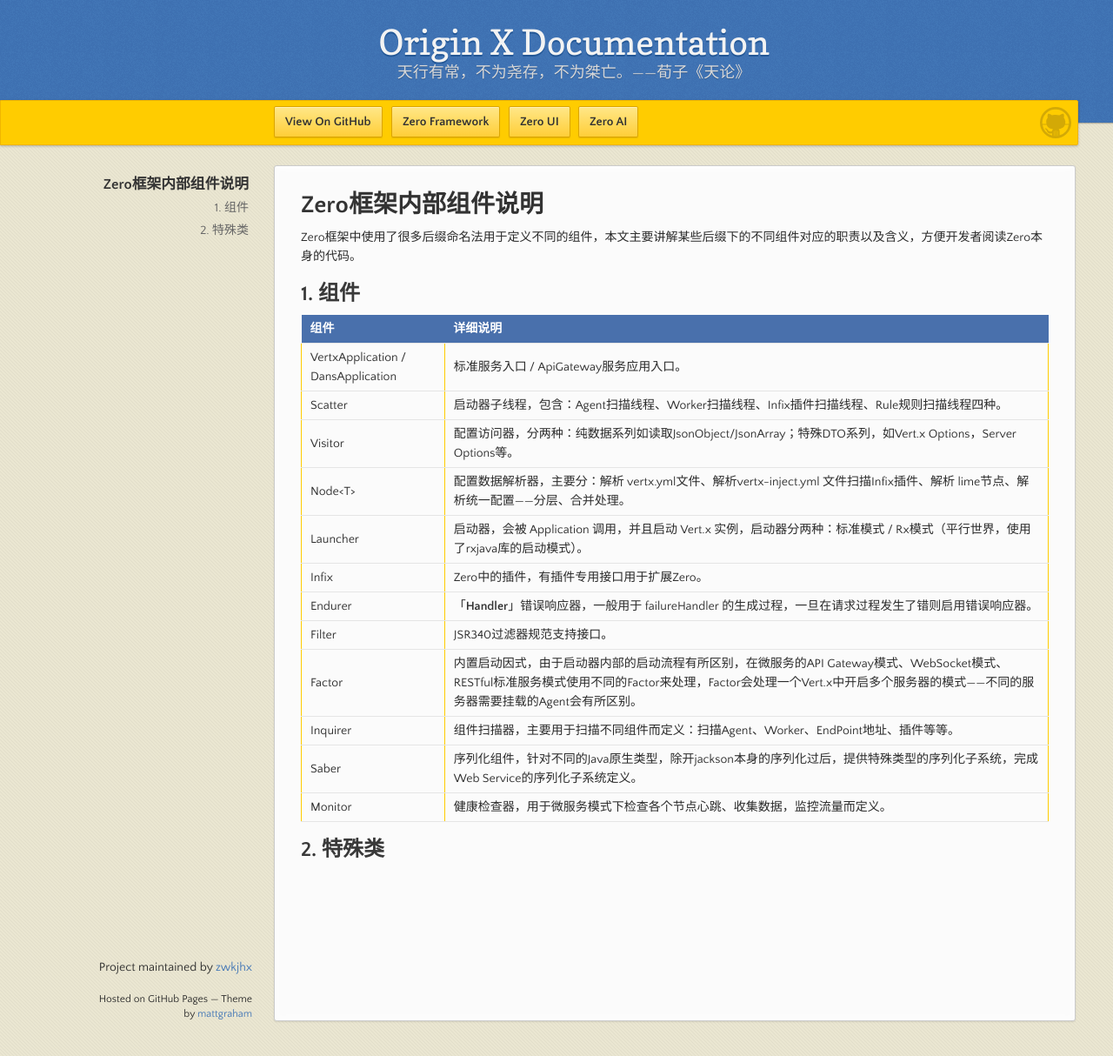
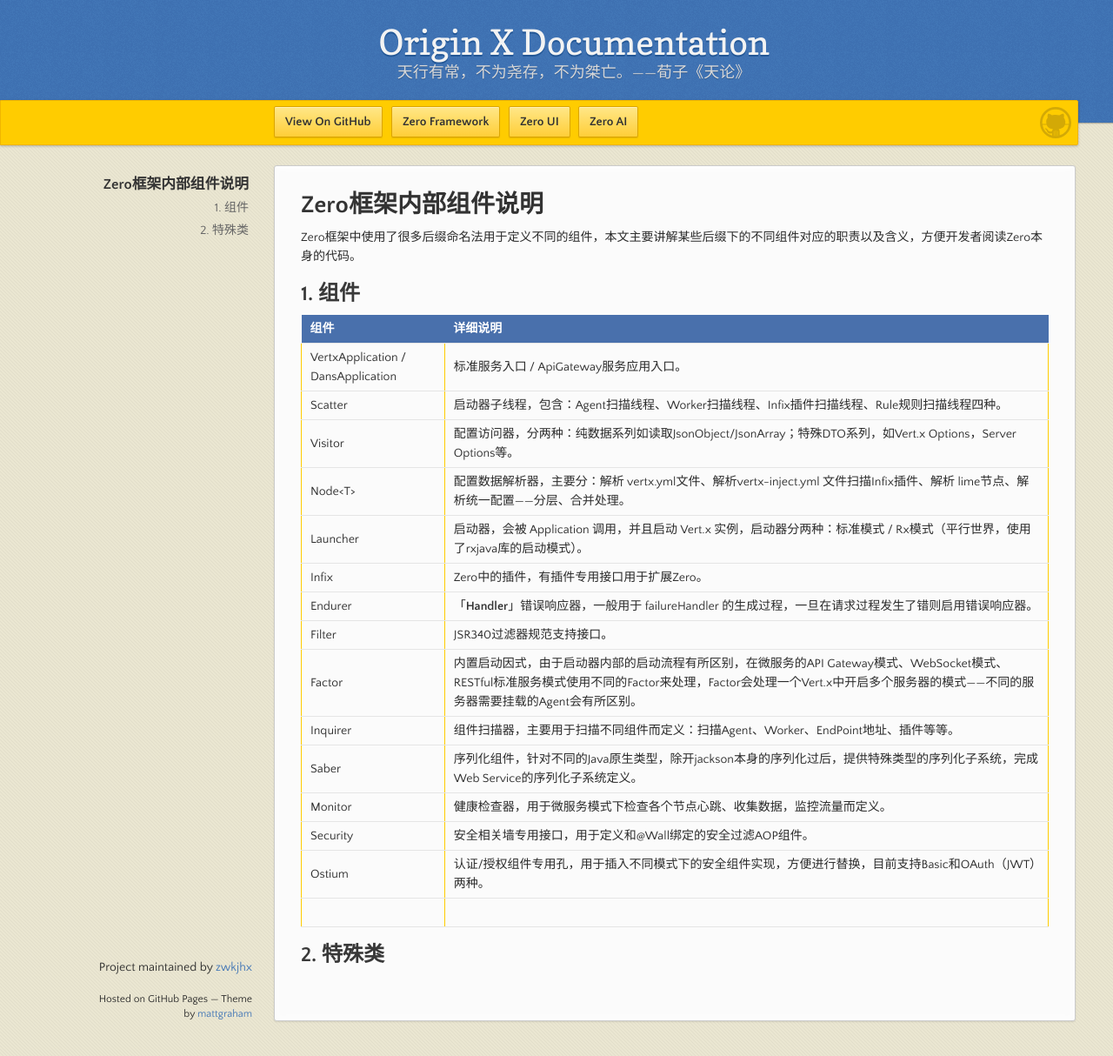
Before and after one commit to zwkjhx/ox-doc, a Jekyll site: the page built from specification/1-zerogui-fan/spc-004-zeronei-bu-zu-jian-shuo-ming.md, in a window 1280 px wide and 1214 px high. Shown: the whole window at 87% size. Built offline with Jekyll 4.4.1, drawn with Linux system fonts in a browser that asks for light colours; our own code applies the rules of GitHub Pages for plain Markdown files.

Commit message:
Updates specification/1-zerogui-fan/spc-004-zeronei-bu-zu-jian-shuo-ming.md
Auto commit by GitBook Editor

```diff
--- a/specification/1-zerogui-fan/spc-004-zeronei-bu-zu-jian-shuo-ming.md
+++ b/specification/1-zerogui-fan/spc-004-zeronei-bu-zu-jian-shuo-ming.md
@@ -18,5 +18,8 @@
 | Inquirer | 组件扫描器，主要用于扫描不同组件而定义：扫描Agent、Worker、EndPoint地址、插件等等。 |
 | Saber | 序列化组件，针对不同的Java原生类型，除开jackson本身的序列化过后，提供特殊类型的序列化子系统，完成Web Service的序列化子系统定义。 |
 | Monitor | 健康检查器，用于微服务模式下检查各个节点心跳、收集数据，监控流量而定义。 |
+| Security | 安全相关墙专用接口，用于定义和@Wall绑定的安全过滤AOP组件。 |
+| Ostium | 认证/授权组件专用孔，用于插入不同模式下的安全组件实现，方便进行替换，目前支持Basic和OAuth（JWT）两种。 |
+|  |  |
 
 ## 2. 特殊类
```
